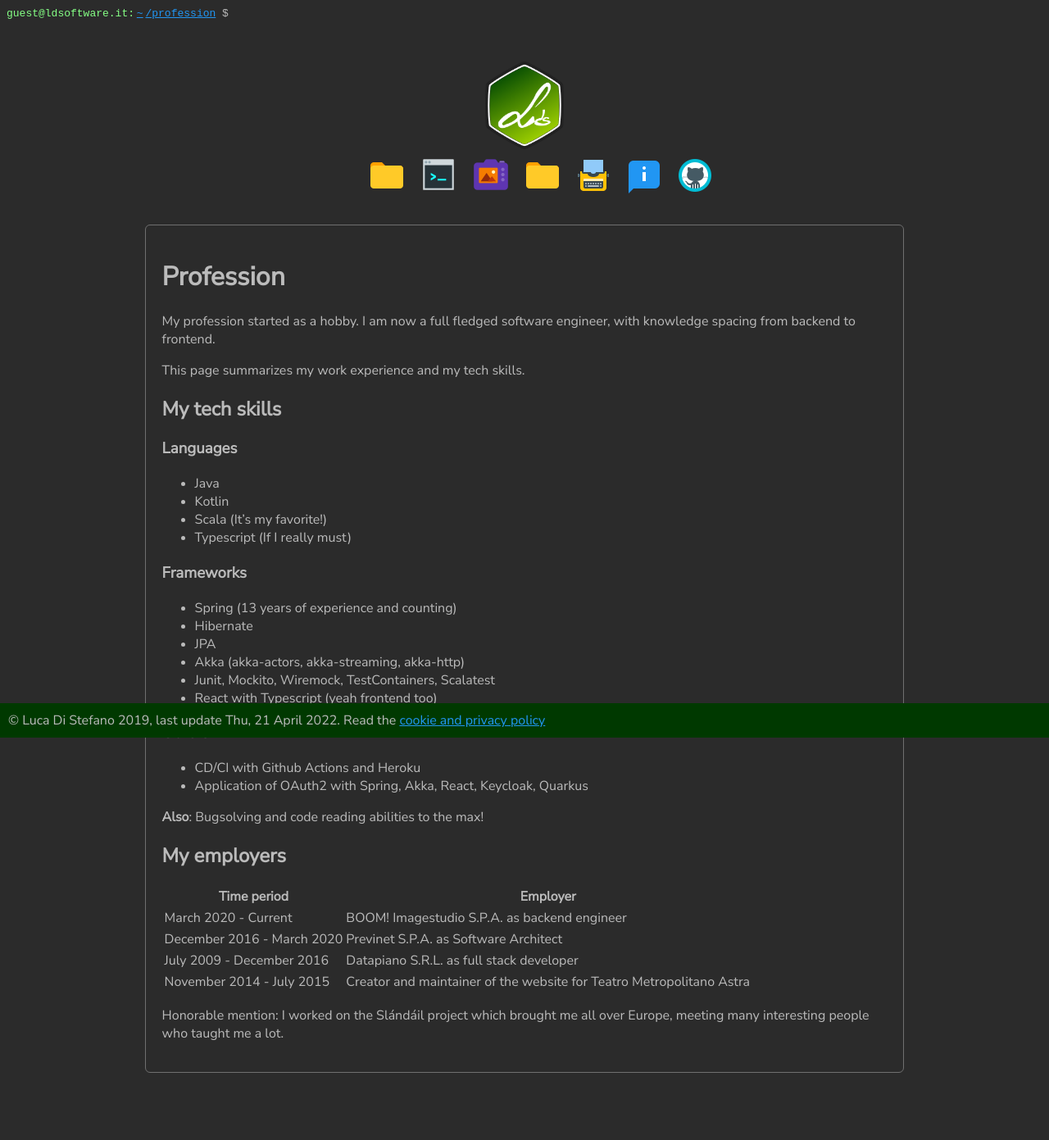
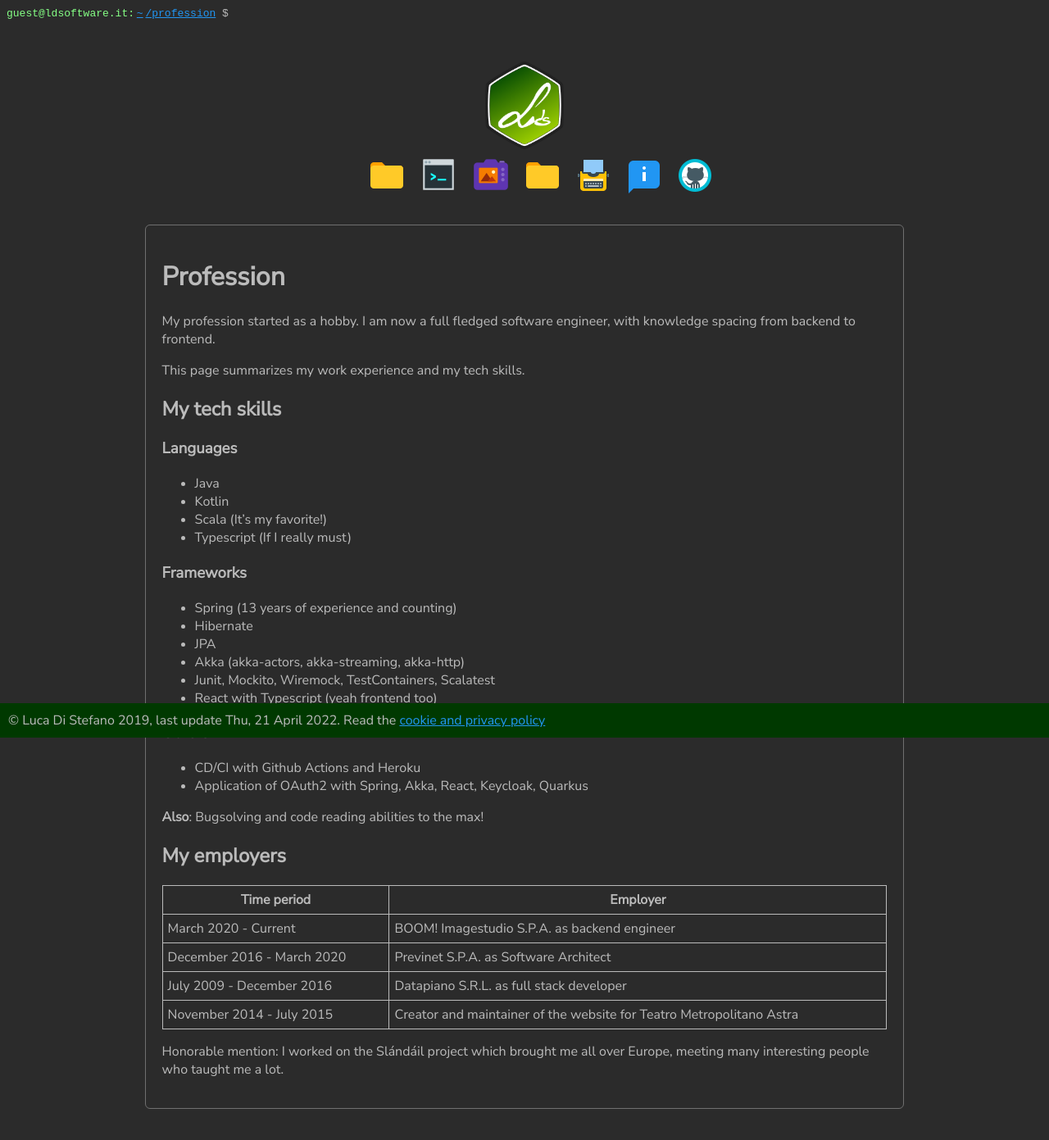
Before and after one commit to LukeDS-it/LukeDS-it.github.io, a Jekyll site: the page built from pages/profession.md, in a window 1280 px wide. Shown: the whole page at 82% size. Built offline with Jekyll 4.4.1, drawn with Linux system fonts in a browser that asks for light colours; before the commit the page ends 1347 px from its top, so only the background shows below that.

Commit message:
Fixed table styles

```diff
--- a/_sass/base.sass
+++ b/_sass/base.sass
@@ -211,3 +211,16 @@ img
 
 .center
   text-align: center
+
+table
+  border: 1px solid $complement-color
+  width: 100%
+  border-collapse: collapse
+  thead
+    th
+      border: 1px solid $complement-color
+      padding: 6px
+  tbody
+    td
+      border: 1px solid $complement-color
+      padding: 6px
```
